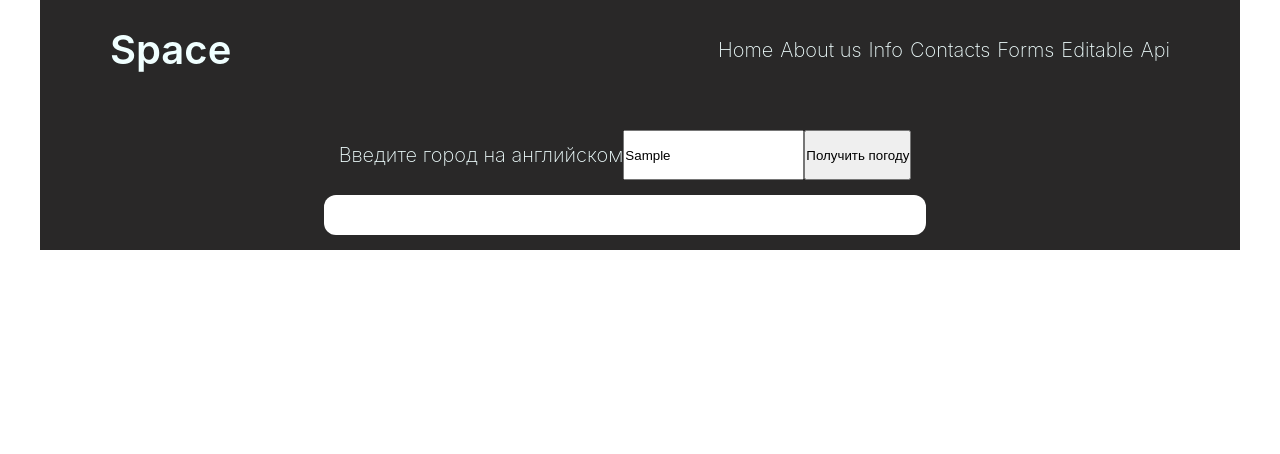
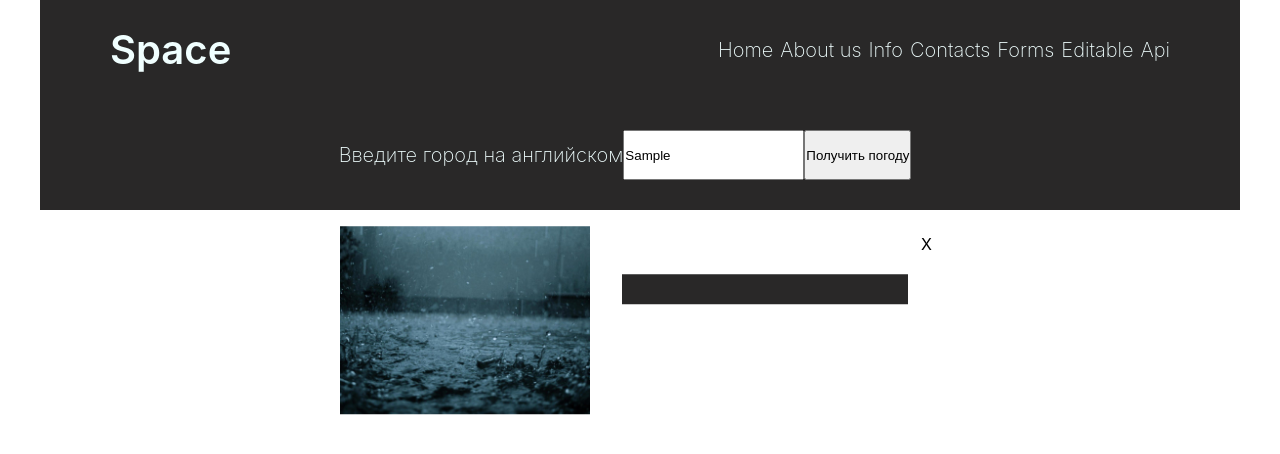
Before and after one commit to Akela89/Max2, a React (Create React App) app: page /ApiList in a window 1280 px wide. Both pictures are taken after typing "Sample" into the empty fields and a click on the button "Получить погоду". Shown: the top 454 px of the page. Built offline with nearby package versions, Linux system fonts and the light colour scheme; no server answers.

Commit message:
newModal

```diff
--- a/src/components/ApiForm.jsx
+++ b/src/components/ApiForm.jsx
@@ -5,7 +5,7 @@ import ApiModal from "./ApiModal";
 
 
 const ApiForm = (props) => {
-const [modalActive, setModalActive] = useState(true)
+const [openModal, setOpenModal] = useState(false)
 
     return (
         <div>
@@ -14,10 +14,12 @@ const [modalActive, setModalActive] = useState(true)
                 <h1 className={classes.formText}>Введите город на английском</h1>
                 <input type="text" name="city" placeholder="Город"/>
 
-                <button onClick={()=>setModalActive(true)}>Получить погоду</button>
+                <button onClick={() => setOpenModal(true)}>Получить погоду</button>
+                <ApiModal open={openModal} onClose={()=>setOpenModal(false)}/>
             </div>
+
         </form>
-        <ApiModal active={modalActive} setActive={setModalActive} />
+
         </div>
     )
 }
--- a/src/components/ApiList.jsx
+++ b/src/components/ApiList.jsx
@@ -5,9 +5,9 @@ import ApiForm from "./ApiForm";
 
 const apiKey = '986b337467ac73faba2c5e2464a7fa47';
 
-class ApiList extends React.Component {
+const ApiList = () => {
 
-state = {
+let state = {
     temp: undefined,
     city: undefined,
     country: undefined,
@@ -16,7 +16,7 @@ state = {
     error: undefined,
 }
 
-    gettingWeather = async (e) =>{
+    let gettingWeather = async (e) =>{
         e.preventDefault();
         let city = e.target.elements.city.value;
 
@@ -43,20 +43,19 @@ state = {
             })
         }
     }
-    render(){
     return (
         <div className={classes.formsWrapper}>
-            <ApiForm weatherMethod={this.gettingWeather}/>
+            <ApiForm weatherMethod={gettingWeather}/>
             <ApiWeatherInfo
-                temp={this.state.temp}
-                city={this.state.city}
-                country={this.state.country}
-                sunrise={this.state.sunrise}
-                sunset={this.state.sunset}
-                error={this.state.error}
+                temp={state.temp}
+                city={state.city}
+                country={state.country}
+                sunrise={state.sunrise}
+                sunset={state.sunset}
+                error={state.error}
             />
         </div>
-    )}
+    )
 }
 
 export default ApiList;
--- a/src/components/ApiModal.jsx
+++ b/src/components/ApiModal.jsx
@@ -1,16 +1,23 @@
 import React from "react";
 import classes from './modalWindow.module.css'
+import ApiWeatherInfo from "./ApiWeatherInfo";
+import nft from '../assets/nft.jpg'
 
 
-const ApiModal = (active, setActive) => {
+const ApiModal = ({open, onClose}) => {
+    if (!open) return null
     return (
-        <div
-        className={active ? 'modalWindowActive' : 'modalWindow'}
-        onclick={() => setActive(false)}
-        >
-            <div
-            className={classes.modalContent}
-            onclick ={e=>e.stopPropagation()}  >
+        <div onClick={onClose} className={classes.overlay}>
+            <div onClick={(e) =>{
+                e.stopPropagation()
+            }} className={classes.modalContainer}>
+                <img src={nft} alt="weatherPic" />
+                <div className={classes.modalRight}>
+                    <p onClick={onClose} className={classes.closeBtn}>X</p>
+                    <div className={classes.content}>
+                        <ApiWeatherInfo/>
+                    </div>
+                </div>
             </div>
 
         </div>
--- a/src/components/modalWindow.module.css
+++ b/src/components/modalWindow.module.css
@@ -1,24 +1,49 @@
-.modalWindow{
-    height: 100vh;
-    width: 100vh;
-    background: rgba (0,0,0,0.4);
+.modalBtn{
     position: fixed;
-    top: 0;
-    left: 0;
-    display:  flex;
-    align-items:  center;
-    justify-content: center;
-    transform: scale(0);
-
+    top: 40%;
+    left: 50%;
+    transform: translate(-50%, -50%);
+    z-index: -1;
+    padding: 12px 24px;
 }
 
-.modalWindow.active{
-    transform: scale(1);
+.overlay{
+    background-color: rgba(0,0,0,0.5);
+    position: fixed;
 }
 
-.modalContent{
-    padding: 20px;
-    border-radius: 12px;
-    background-color: white;
+.modalContainer{
+    max-width: 600px;
+    width: 100%;
+    position: fixed;
+    top: 40%;
+    left: 50%;
+    transform: translate(-50%, -50%);
+    display: flex;
+    background-color: #ffffff;
+    box-shadow: 0px 0px 18px 0px rdgba(0, 0, 0, 0.75);
+}
 
+img {
+    width: 250px;
+    object-fit: cover;
 }
+
+.modalRight{
+    width: 100%;
+}
+
+.closeBtn{
+    position: fixed;
+    top: 8px;
+    right: 8px;
+    cursor: pointer;
+}
+
+.content{
+    display: flex;
+    flex-direction: column;
+    justify-content: center;
+    margin-top: 2rem;
+    padding: 1rem 2rem;
+}
```
Also changed, not shown: src/assets/nft.jpg (added).
